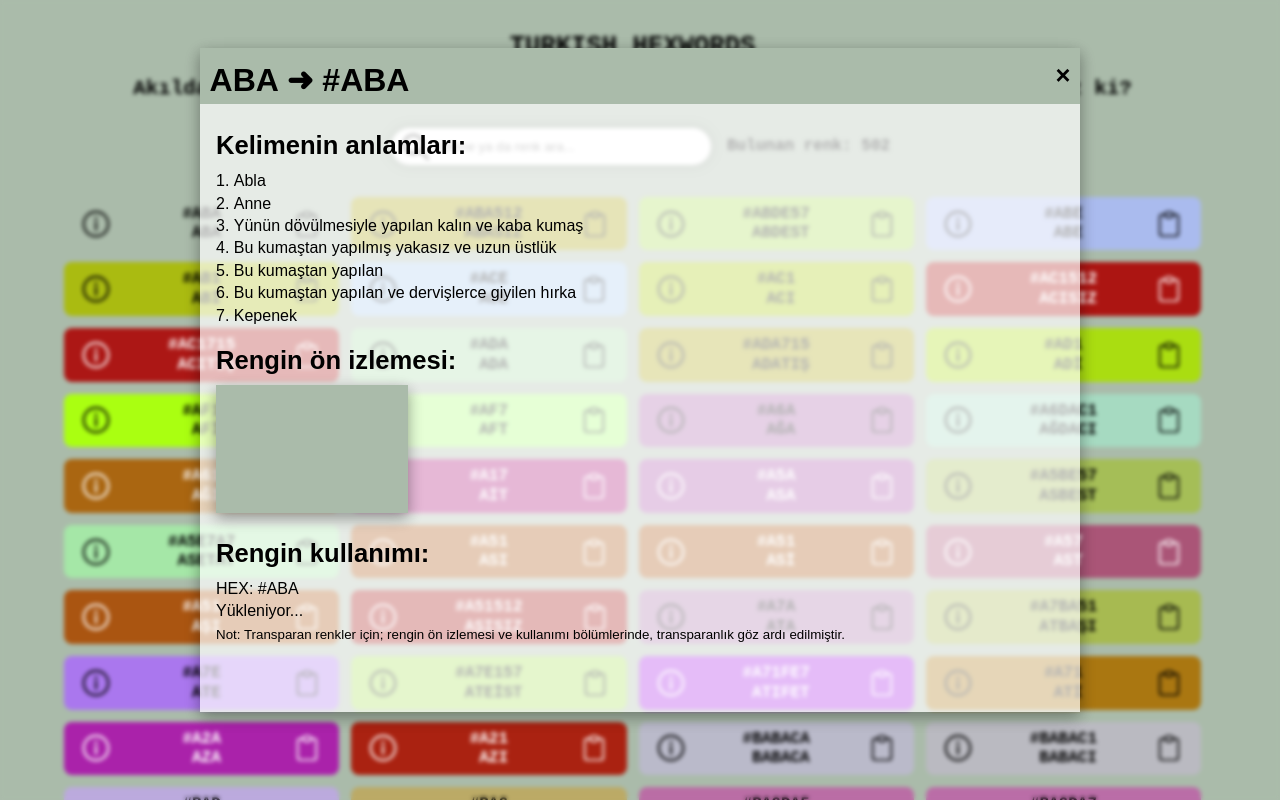
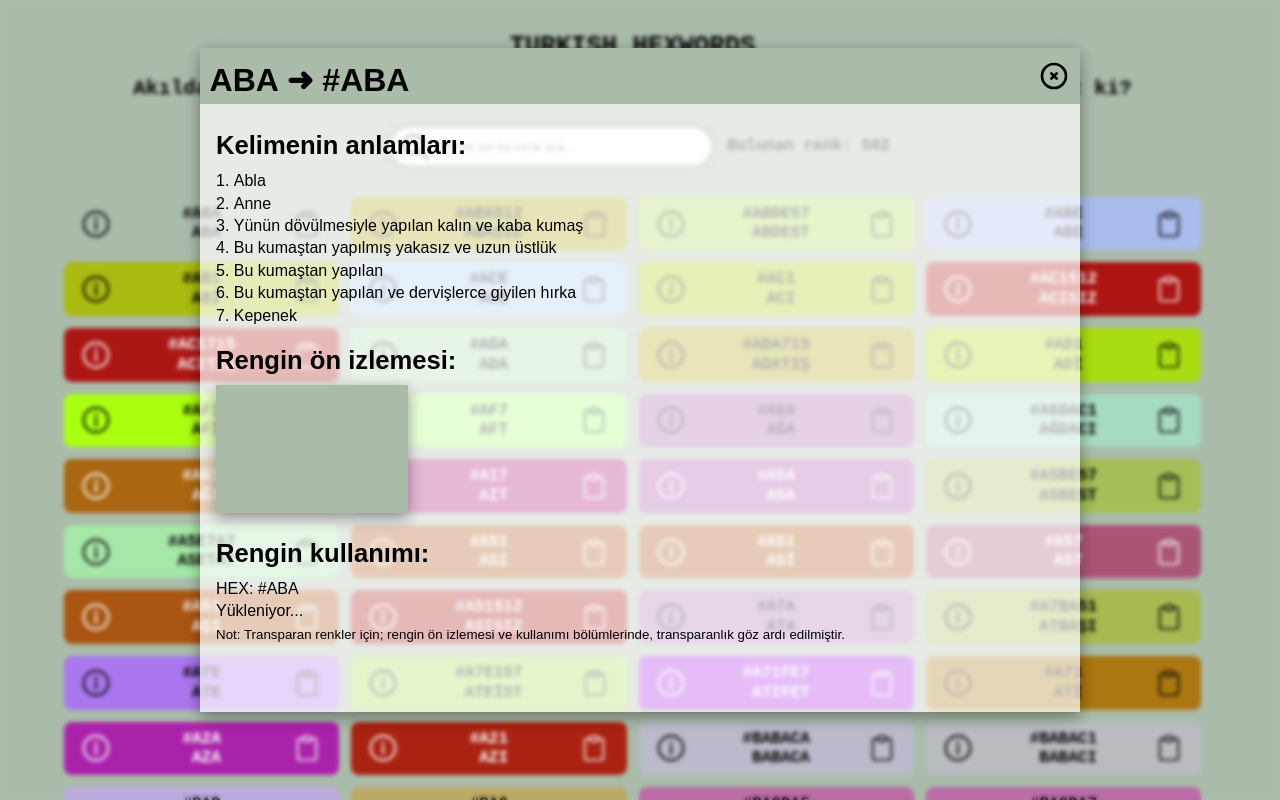
Before and after one commit to ozhasta/react-hexwords, a React (Vite) app: page / in a window 1280 px wide. Both pictures are taken after a click on the element 96 px from the left and 223 px from the top of the page. Shown: the top 800 px of the page. Built offline with nearby package versions, Linux system fonts and the light colour scheme; no server answers.

Commit message:
added close svg,  refactor css for bem

```diff
--- a/src/App.jsx
+++ b/src/App.jsx
@@ -35,20 +35,13 @@ function App() {
   const [wordElements, setWordElements] = useState(wordElementsMapped)
 
   useEffect(() => {
-    console.log(selectedColor.hexColorWithoutAlpha)
     if (selectedColor.hexColorWithoutAlpha) {
       browserTheme(selectedColor.hexColorWithoutAlpha, selectedColor.whiteOrBlack)
     }
   }, [selectedColor])
 
   return (
-    <div
-      className="app"
-      style={{
-        backgroundColor: `#${selectedColor.hexColorWithoutAlpha || "CAFCAF"}`,
-        color: `#${selectedColor.whiteOrBlack || "000"}`,
-      }}
-    >
+    <div className="app">
       <header className="app-header">
         <h1>TURKISH HEXWORDS</h1>
         <h2>
--- a/src/Components/ColorInfoModal.jsx
+++ b/src/Components/ColorInfoModal.jsx
@@ -1,4 +1,5 @@
 import { useEffect, useState } from "react"
+import { CloseIconSVG } from "./SvgIcons"
 
 export default function ColorInfoModal({ element, setShowModal }) {
   const { word, hex, hexColorWithoutAlpha, meanings } = element
@@ -13,9 +14,11 @@ export default function ColorInfoModal({ element, setShowModal }) {
     backgroundColor: `#${hexColorWithoutAlpha}`,
   }
 
-  function closeModal(e) {
+  function handleClickHideModal(e) {
     if (e.target !== e.currentTarget) return
     setShowModal(false)
+    const body = document.body
+    body.style.overflow = "auto"
   }
 
   useEffect(() => {
@@ -29,15 +32,17 @@ export default function ColorInfoModal({ element, setShowModal }) {
   }, [hex])
 
   return (
-    <aside className="modal" onClick={(e) => closeModal(e)}>
+    <aside className="modal" onClick={(e) => handleClickHideModal(e)}>
       <div className="modal__content">
         <section className="modal__header" style={modalHeaderStyle}>
           <h2 className="modal__tittle">
             {word} &#10140; #{hex}
           </h2>
-          <span className="modal__close-btn" onClick={(e) => closeModal(e)}>
-            &times;
-          </span>
+          <div className="svg-btn__container" onClick={(e) => handleClickHideModal(e)}>
+            <div className="svg-btn modal__close-btn">
+              <CloseIconSVG />
+            </div>
+          </div>
         </section>
 
         <section className="modal__body">
--- a/src/Components/SearchBar.jsx
+++ b/src/Components/SearchBar.jsx
@@ -18,15 +18,14 @@ export default function SearchBar({ wordElementsMapped, setWordElements }) {
 
   return (
     <header>
-      <form className="search" onSubmit={handleSubmit}>
+      <form className="search-bar" onSubmit={handleSubmit}>
         <input
           placeholder="Kelime ya da renk ara..."
-          className="search__input"
+          className="search-bar__search-input"
           type="search"
-          id="search"
           onChange={handleSearchChange}
         />
-        <div className="search__search-icon-container">
+        <div className="search-bar__search-icon-container">
           <SearchIconSVG />
         </div>
       </form>
--- a/src/Components/SvgIcons.jsx
+++ b/src/Components/SvgIcons.jsx
@@ -63,4 +63,21 @@ const CheckMarkIconSVG = () => (
   </svg>
 )
 
-export { SearchIconSVG, InfoIconSVG, ClipboardIconSVG, CheckMarkIconSVG }
+const CloseIconSVG = () => (
+  <svg
+    xmlns="http://www.w3.org/2000/svg"
+    id="CloseIconSVG"
+    fill="none"
+    viewBox="0 0 24 24"
+    stroke="currentColor"
+    strokeWidth={2}
+  >
+    <path
+      strokeLinecap="round"
+      strokeLinejoin="round"
+      d="M10 14l2-2m0 0l2-2m-2 2l-2-2m2 2l2 2m7-2a9 9 0 11-18 0 9 9 0 0118 0z"
+    />
+  </svg>
+)
+
+export { SearchIconSVG, InfoIconSVG, ClipboardIconSVG, CheckMarkIconSVG, CloseIconSVG }
--- a/src/Components/WordElement.jsx
+++ b/src/Components/WordElement.jsx
@@ -17,20 +17,13 @@ export default function WordElement({ element, setSelectedColor }) {
     setShowModal(true)
     const body = document.body
     body.style.overflow = "hidden"
-    body.style.backgroundColor = `#${hexColorWithoutAlpha}`
-  }
-
-  function handleClickHideModal() {
-    setShowModal(false)
-    const body = document.body
-    body.style.overflow = "auto"
-    body.style.backgroundColor = `#${whiteOrBlack}`
   }
 
   useEffect(() => {
     const timer = setTimeout(() => {
       setJustCopied(false)
     }, 1500)
+
     return () => clearTimeout(timer)
   }, [justCopied])
 
@@ -44,12 +37,8 @@ export default function WordElement({ element, setSelectedColor }) {
           color: `#${whiteOrBlack}`,
         }}
       >
-        <div className="color-box__svg-btn-container">
-          <div
-            onClick={handleClickShowModal}
-            className="color-box__btn color-box__info-btn"
-            title="bilgi"
-          >
+        <div className="svg-btn__container">
+          <div onClick={handleClickShowModal} className="svg-btn color-box__info-btn" title="bilgi">
             <InfoIconSVG />
           </div>
         </div>
@@ -59,15 +48,15 @@ export default function WordElement({ element, setSelectedColor }) {
         </div>
 
         <div
-          className="color-box__svg-btn-container"
+          className="svg-btn__container"
           onClick={() => handleClickClipboard(`#${hex}`)}
           title="kopyala"
         >
-          <div className="color-box__btn color-box__clipboard-btn">
+          <div className="svg-btn color-box__clipboard-btn">
             {justCopied ? <CheckMarkIconSVG /> : <ClipboardIconSVG />}
           </div>
         </div>
-        {showModal && <ColorInfoModal element={element} setShowModal={handleClickHideModal} />}
+        {showModal && <ColorInfoModal element={element} setShowModal={setShowModal} />}
       </div>
     </>
   )
--- a/src/main.css
+++ b/src/main.css
@@ -9,14 +9,15 @@
 
 :root {
   --barWidth: 17px;
-  --actualBarColor: #000;
-  --barBackgroundColor: #cafcaf;
-  /* Firefox     Actual Bar (Moving Part)   /   Bar Background */
-  scrollbar-color: var(--actualBarColor) var(--barBackgroundColor);
+  /* Initial values, then changing in JS. */
+  --contrastColor: #000;
+  --mainColor: #cafcaf;
+  /* Firefox */
+  /*           Actual Bar (Moving Part) / Bar Background */
+  scrollbar-color: var(--contrastColor) var(--mainColor);
 }
 
 /* Chrome, EDGE, Safari */
-/* Initial values for scrollbar, then changing in JS. */
 *::-webkit-scrollbar {
   width: var(--barWidth);
   height: var(--barWidth);
@@ -24,17 +25,17 @@
 
 /* Actual Bar (Moving Part) */
 *::-webkit-scrollbar-thumb {
-  background: var(--actualBarColor);
+  background: var(--contrastColor);
 }
 
 /* Bar Background */
 *::-webkit-scrollbar-track {
-  background: var(--barBackgroundColor);
+  background: var(--mainColor);
 }
 
 /* Scrollbar Arrows */
 ::-webkit-scrollbar-button:single-button {
-  background-color: var(--barBackgroundColor);
+  background-color: var(--mainColor);
   display: block;
   border-style: solid;
   height: var(--barWidth);
@@ -44,13 +45,13 @@
 /* Up Arrow */
 ::-webkit-scrollbar-button:single-button:vertical:decrement {
   border-width: 0 calc(var(--barWidth) / 2) var(--barWidth) calc(var(--barWidth) / 2);
-  border-color: transparent transparent var(--actualBarColor) transparent;
+  border-color: transparent transparent var(--contrastColor) transparent;
 }
 
 /* Down Arrow */
 ::-webkit-scrollbar-button:single-button:vertical:increment {
   border-width: var(--barWidth) calc(var(--barWidth) / 2) 0 calc(var(--barWidth) / 2);
-  border-color: var(--actualBarColor) transparent transparent transparent;
+  border-color: var(--contrastColor) transparent transparent transparent;
 }
 
 html {
@@ -61,6 +62,8 @@ html {
 body {
   font-family: "Courier New", Courier, monospace;
   font-weight: bold;
+  background-color: var(--mainColor);
+  color: var(--contrastColor);
 }
 
 /****************************
@@ -70,6 +73,7 @@ Component App
   padding: 4vh 5vw;
   text-align: center;
   min-height: 100vh;
+  min-width: 100%;
 }
 
 .app-header {
@@ -126,19 +130,6 @@ Component WordElement
   cursor: pointer;
 }
 
-.color-box__svg-btn-container {
-  display: grid;
-  place-items: center;
-}
-.color-box__copied-msg {
-  display: inline;
-}
-.color-box__btn {
-  background-color: inherit;
-  color: inherit;
-  width: 2rem;
-  height: 2rem;
-}
 .color-box__info-btn {
   cursor: help;
 }
@@ -155,12 +146,12 @@ Component WordElement
 /*********************************
 Component SearchBar
 *********************************/
-.search {
+.search-bar {
   display: flex;
   position: relative;
 }
 
-.search__input {
+.search-bar__search-input {
   width: 20rem;
   min-height: 2.3rem;
   margin: 1rem;
@@ -170,7 +161,7 @@ Component SearchBar
   padding-left: 2.7rem;
 }
 
-.search__search-icon-container {
+.search-bar__search-icon-container {
   position: absolute;
   margin: 1rem;
   left: 0.6rem;
@@ -210,11 +201,12 @@ Component ColorInfoModal
   line-height: 1.4;
   cursor: initial;
 }
-.modal ol {
+
+.modal__content ol {
   list-style-position: inside;
 }
 
-.modal h3 {
+.modal__content h3 {
   margin: 1rem 0 0.4rem 0;
   font-size: 1.6rem;
 }
@@ -243,23 +235,14 @@ Component ColorInfoModal
   display: inline-block;
   box-shadow: 0 5px 13px 0 rgba(0, 0, 0, 0.2), 0 5px 15px 0 rgba(0, 0, 0, 0.2);
 }
-.modal__color-preview-container > div {
+
+.modal__color-preview {
   min-width: 12rem;
   min-height: 8rem;
 }
 
 .modal__close-btn {
-  font-size: clamp(1rem, 5vw, 1.6rem);
-  transition: 0.3s;
-  color: inherit;
-  font-weight: bold;
-}
-
-.modal__close-btn:hover,
-.modal__close-btn:focus {
-  cursor: pointer;
-  transition: 0.3s;
-  color: #808080;
+  pointer-events: none;
 }
 
 /* Modal Fade-in Animation */
@@ -273,3 +256,19 @@ Component ColorInfoModal
     opacity: 1;
   }
 }
+
+/*********************************
+Shared Style svg-btn
+*********************************/
+.svg-btn__container {
+  cursor: pointer;
+  display: grid;
+  place-items: center;
+}
+
+.svg-btn {
+  background-color: inherit;
+  color: inherit;
+  width: 2rem;
+  height: 2rem;
+}
--- a/src/utils/browserTheme.js
+++ b/src/utils/browserTheme.js
@@ -4,8 +4,8 @@ export default function browserTheme(mainColor, contrastColor) {
   // Changes scrollbar color based on selected color.
   // Only works for supported (Chrome, Firefox) desktop browsers.
   root.style.setProperty("scrollbar-color", `#${contrastColor} #${mainColor}`)
-  root.style.setProperty("--actualBarColor", `#${contrastColor}`)
-  root.style.setProperty("--barBackgroundColor", `#${mainColor}`)
+  root.style.setProperty("--contrastColor", `#${contrastColor}`)
+  root.style.setProperty("--mainColor", `#${mainColor}`)
 
   // Changes browser theme color (around address bar, tab buttons) based on selected color.
   // Only works for supported (Chrome, Safari, Samsung, Mi) mobile browsers.
```
